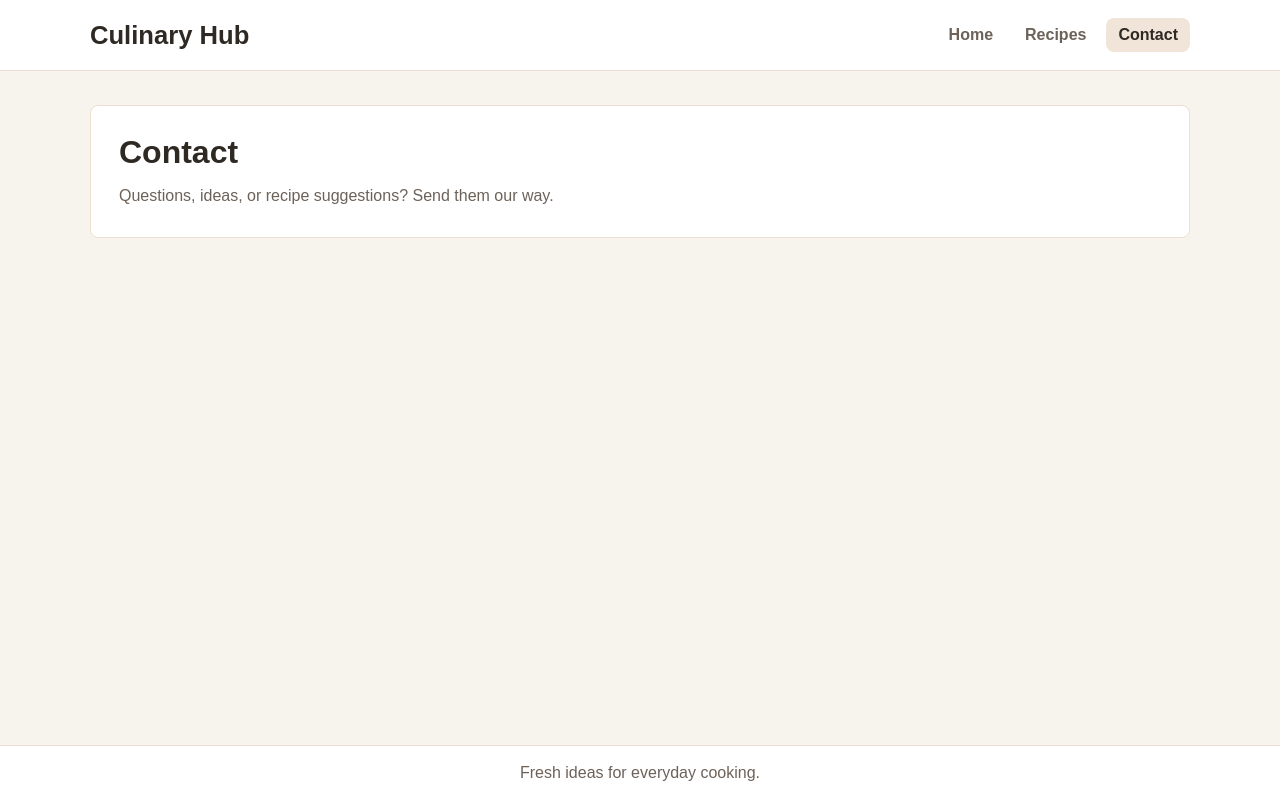
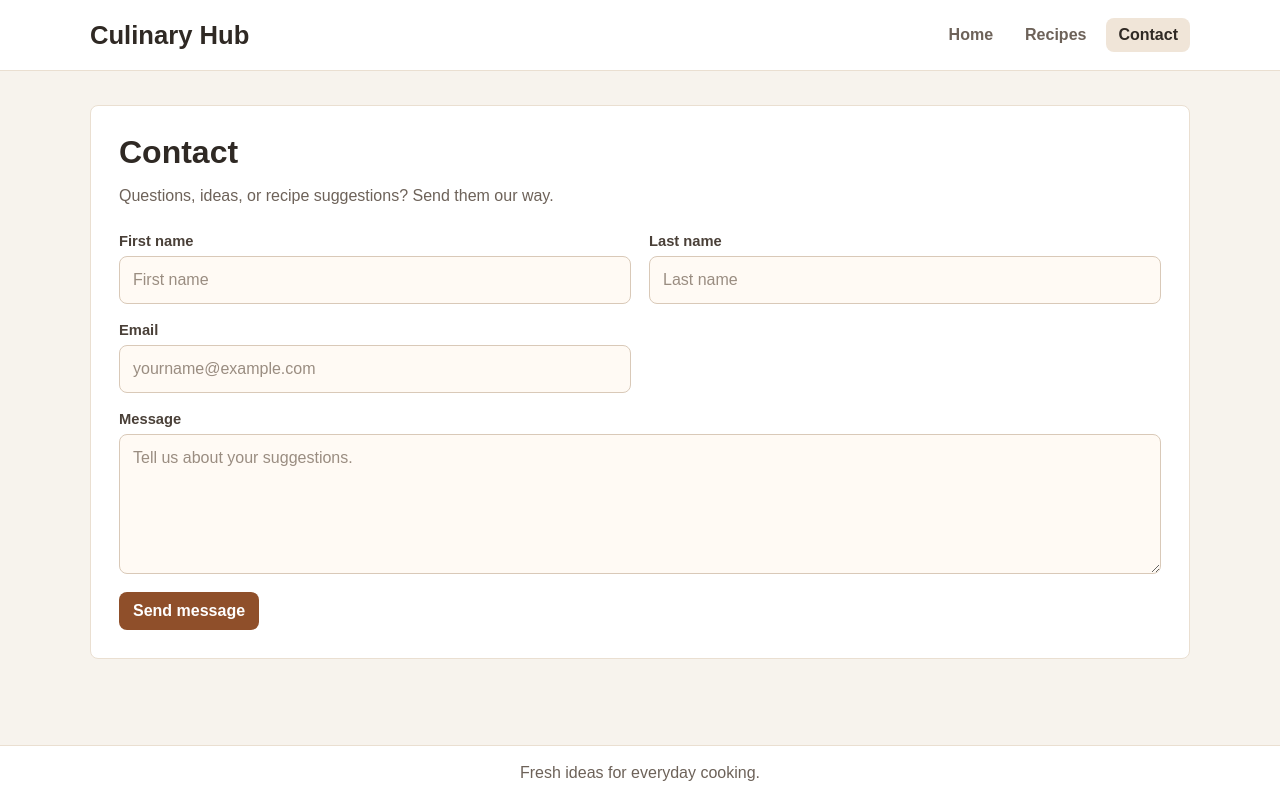
Before and after one commit to letuwwa/culinary-hub, a React (Vite) app: page /contact in a window 1280 px wide. Built offline with nearby package versions, Linux system fonts and the light colour scheme.

Commit message:
feat: contact form

```diff
--- a/pages/Contact.jsx
+++ b/pages/Contact.jsx
@@ -1,8 +1,104 @@
+import { useForm } from "react-hook-form";
+import { useState } from "react";
+
 export default function Contact() {
+  const [isSubmitted, setIsSubmitted] = useState(false);
+  const {
+    register,
+    handleSubmit,
+    formState: { errors },
+    reset,
+  } = useForm();
+
+  function onSubmit(data) {
+    console.log(data);
+    reset();
+    setIsSubmitted(true);
+  }
+
   return (
     <section className="panel">
       <h2>Contact</h2>
       <p>Questions, ideas, or recipe suggestions? Send them our way.</p>
+
+      {isSubmitted ? (
+        <p className="success-message">
+          Thanks for reaching out. We'll be in touch soon.
+        </p>
+      ) : (
+        <form className="contact-form" onSubmit={handleSubmit(onSubmit)}>
+          <div className="form-row">
+            <label htmlFor="firstName">First name</label>
+            <input
+              id="firstName"
+              placeholder="First name"
+              {...register("firstName", {
+                required: "First name is required.",
+                maxLength: {
+                  value: 20,
+                  message: "First name must be 20 characters or fewer.",
+                },
+              })}
+            />
+            {errors.firstName && (
+              <span className="field-error">{errors.firstName.message}</span>
+            )}
+          </div>
+
+          <div className="form-row">
+            <label htmlFor="lastName">Last name</label>
+            <input
+              id="lastName"
+              placeholder="Last name"
+              {...register("lastName", {
+                pattern: {
+                  value: /^[A-Za-z]+$/i,
+                  message: "Use letters only.",
+                },
+              })}
+            />
+            {errors.lastName && (
+              <span className="field-error">{errors.lastName.message}</span>
+            )}
+          </div>
+
+          <div className="form-row">
+            <label htmlFor="email">Email</label>
+            <input
+              id="email"
+              placeholder="yourname@example.com"
+              type="email"
+              {...register("email", {
+                required: "Email is required.",
+                pattern: {
+                  value: /^\S+@\S+$/i,
+                  message: "Enter a valid email address.",
+                },
+              })}
+            />
+            {errors.email && (
+              <span className="field-error">{errors.email.message}</span>
+            )}
+          </div>
+
+          <div className="form-row form-row-full">
+            <label htmlFor="message">Message</label>
+            <textarea
+              id="message"
+              placeholder="Tell us about your suggestions."
+              rows="5"
+              {...register("message", { required: "Message is required." })}
+            />
+            {errors.message && (
+              <span className="field-error">{errors.message.message}</span>
+            )}
+          </div>
+
+          <button className="contact-submit" type="submit">
+            Send message
+          </button>
+        </form>
+      )}
     </section>
   );
 }
--- a/src/App.css
+++ b/src/App.css
@@ -138,6 +138,83 @@ button:disabled {
   padding: 12px 14px;
 }
 
+.contact-form {
+  display: grid;
+  grid-template-columns: repeat(2, minmax(0, 1fr));
+  gap: 18px;
+  margin-top: 24px;
+}
+
+.form-row {
+  display: flex;
+  flex-direction: column;
+  gap: 7px;
+}
+
+.form-row-full {
+  grid-column: 1 / -1;
+}
+
+.form-row label {
+  color: #4a4038;
+  font-size: 0.92rem;
+  font-weight: 700;
+}
+
+.form-row input,
+.form-row textarea {
+  width: 100%;
+  border: 1px solid #d9c9b8;
+  border-radius: 8px;
+  background: #fffaf4;
+  color: #2f2924;
+  font: inherit;
+  line-height: 1.4;
+  padding: 12px 13px;
+  transition:
+    border-color 160ms ease,
+    box-shadow 160ms ease,
+    background 160ms ease;
+}
+
+.form-row textarea {
+  min-height: 140px;
+  resize: vertical;
+}
+
+.form-row input::placeholder,
+.form-row textarea::placeholder {
+  color: #9a8d81;
+}
+
+.form-row input:focus,
+.form-row textarea:focus {
+  outline: 0;
+  border-color: #8f4f2a;
+  background: #ffffff;
+  box-shadow: 0 0 0 3px rgba(143, 79, 42, 0.16);
+}
+
+.field-error {
+  color: #8f3d1f;
+  font-size: 0.86rem;
+  line-height: 1.35;
+}
+
+.contact-submit {
+  justify-self: start;
+}
+
+.success-message {
+  background: #eef7ed;
+  border: 1px solid #bfd9bb;
+  border-radius: 8px;
+  color: #2d6330;
+  margin: 22px 0 0;
+  max-width: 620px;
+  padding: 13px 14px;
+}
+
 .featured-recipe {
   max-width: 360px;
   margin: 22px auto 0;
@@ -210,4 +287,8 @@ button:disabled {
     align-items: flex-start;
     flex-direction: column;
   }
+
+  .contact-form {
+    grid-template-columns: 1fr;
+  }
 }
```
